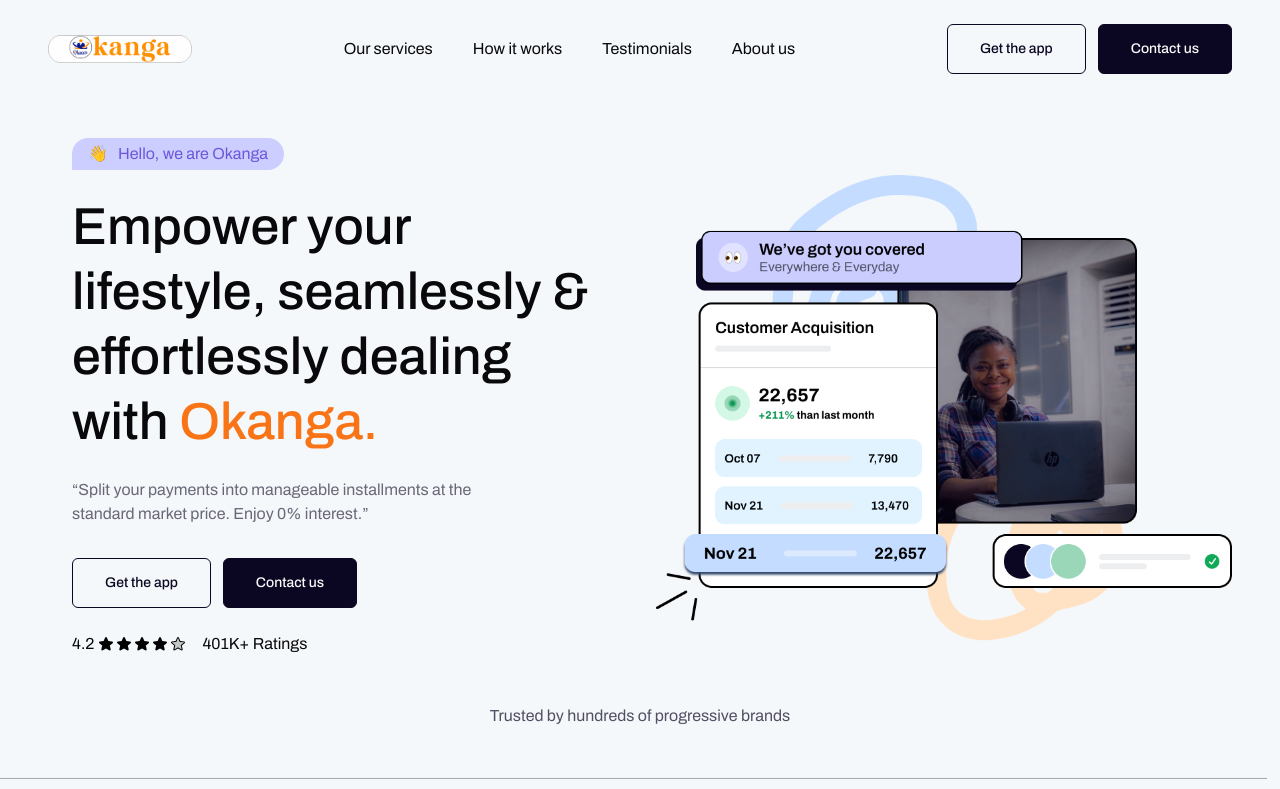
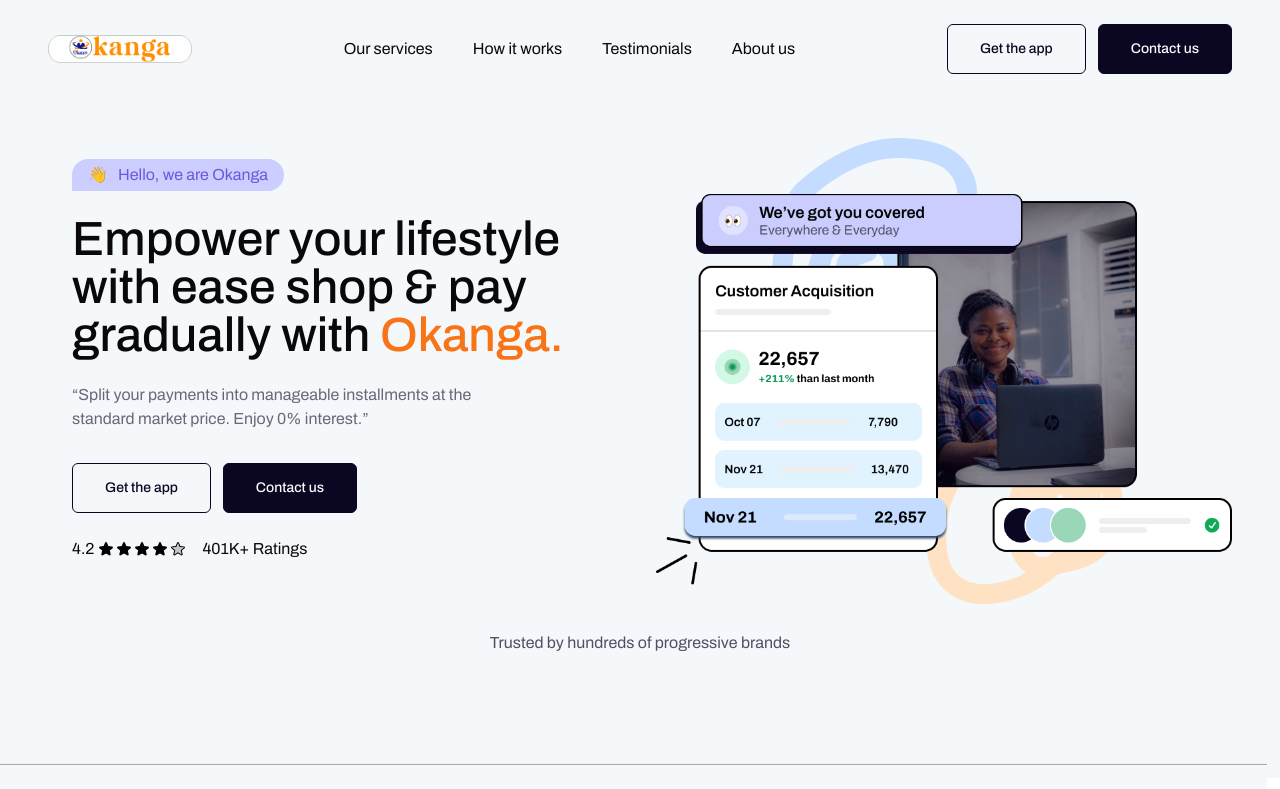
Before and after one commit to Daisy-Dawn/Okonga-Online-Mall, a React (Vite) app: page / in a window 1280 px wide. Shown: the top 789 px of the page. Built offline with nearby package versions, Linux system fonts and the light colour scheme.

Commit message:
navbar added

```diff
--- a/src/components/home/hero.jsx
+++ b/src/components/home/hero.jsx
@@ -14,8 +14,8 @@
             <span className="w-fit h-fit bg-muted px-4 py-1 rounded-tl-full rounded-r-full">
               <p className="text-primary">👋 &nbsp; Hello, we are Okanga</p>
             </span>
-            <h1 className="w-full text-4xl lg:text-[52px] font-bold leading-tight pt-6 pb-3">
-              Empower your lifestyle, seamlessly & effortlessly dealing with <span className="text-accent">Okanga.</span>
+            <h1 className="w-full text-3xl lg:text-5xl font-bold leading-tight pt-6 pb-3">
+              Empower your lifestyle with ease shop & pay gradually with <span className="text-accent">Okanga.</span>
             </h1>
             <p className="w-full md:w-4/5 text-base text-secondary/60 pt-3 pb-8">
               &ldquo;Split your payments into manageable installments at the standard market price. Enjoy 0% interest.&rdquo;
```
